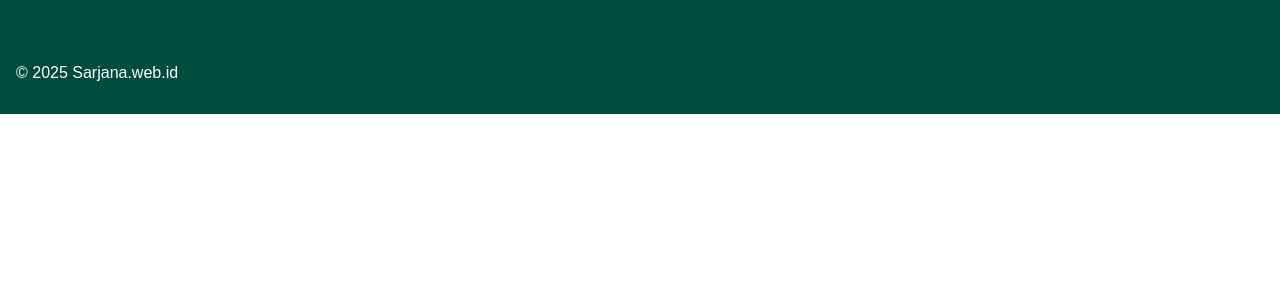
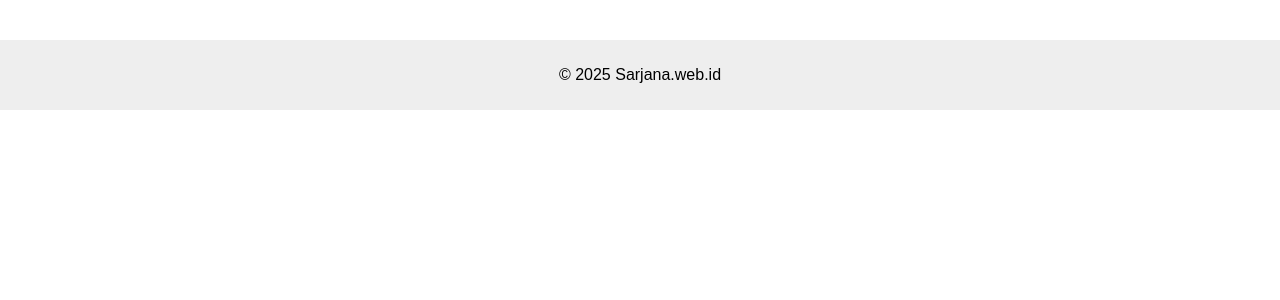
Before and after one commit to azmusweb/sarjana.web.id, a PHP site: page / in a window 1280 px wide. Shown: the top 300 px of the page. Run offline with PHP 8.4, Linux system fonts and the light colour scheme.

Commit message:
Update style.css

```diff
--- a/style.css
+++ b/style.css
@@ -1,22 +1,34 @@
 body {
-  font-family: Arial, sans-serif;
+  font-family: sans-serif;
   margin: 0;
   padding: 0;
 }
-header, footer {
-  background-color: #004d40;
+nav ul {
+  display: flex;
+  list-style: none;
+  background: #006400;
+  padding: 10px;
+}
+nav ul li {
+  margin-right: 20px;
+}
+nav ul li a {
   color: white;
-  padding: 1em;
-}
-nav a {
-  color: white;
-  margin: 0 1em;
   text-decoration: none;
 }
-#main-content {
-  padding: 1em;
+main {
+  display: flex;
+  padding: 20px;
 }
-#sidebar-widgets {
-  background: #f1f1f1;
-  padding: 1em;
+#konten {
+  flex: 3;
 }
+#widget {
+  flex: 1;
+  margin-left: 20px;
+}
+footer {
+  text-align: center;
+  padding: 10px;
+  background: #eee;
+}
```
